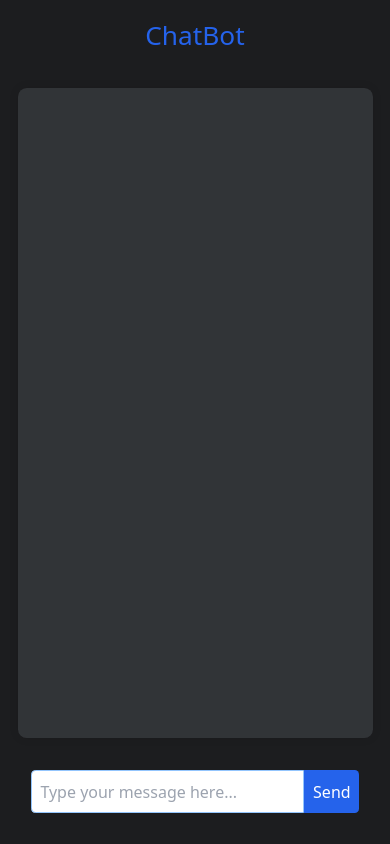
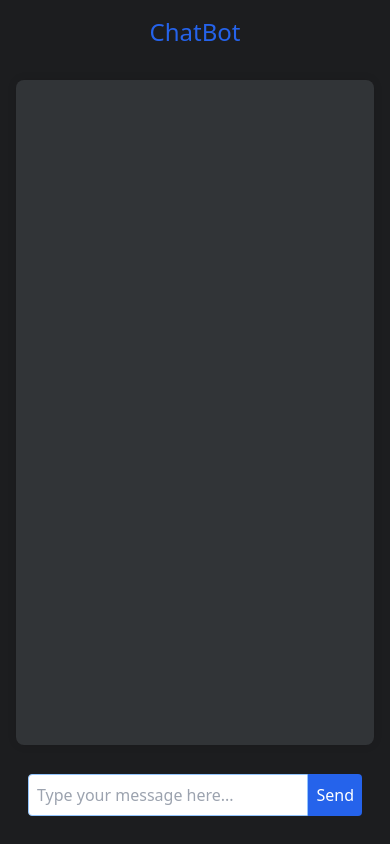
Before and after one commit to debo-ogunnowo/chatbot-app, a Django app: template chatbot/chat/templates/chat/indexv2.html in a window 390 px wide. Run offline with Django 5.2, Linux system fonts and the light colour scheme; the template is opened without the code that fills it, so the values that code supplies are empty; some libraries are stand-ins or nearby versions.

Commit message:
Frontend updates for mobile devices

```diff
--- a/chatbot/chat/templates/chat/indexv2.html
+++ b/chatbot/chat/templates/chat/indexv2.html
@@ -15,12 +15,6 @@
       height: 100%;
       font-size: 16px;
     }
-    @media (max-width: 640px) {
-      html {
-        font-size: 17.5px;
-      }
-    }
-
 
     .chat-container {
       display: flex;
```
